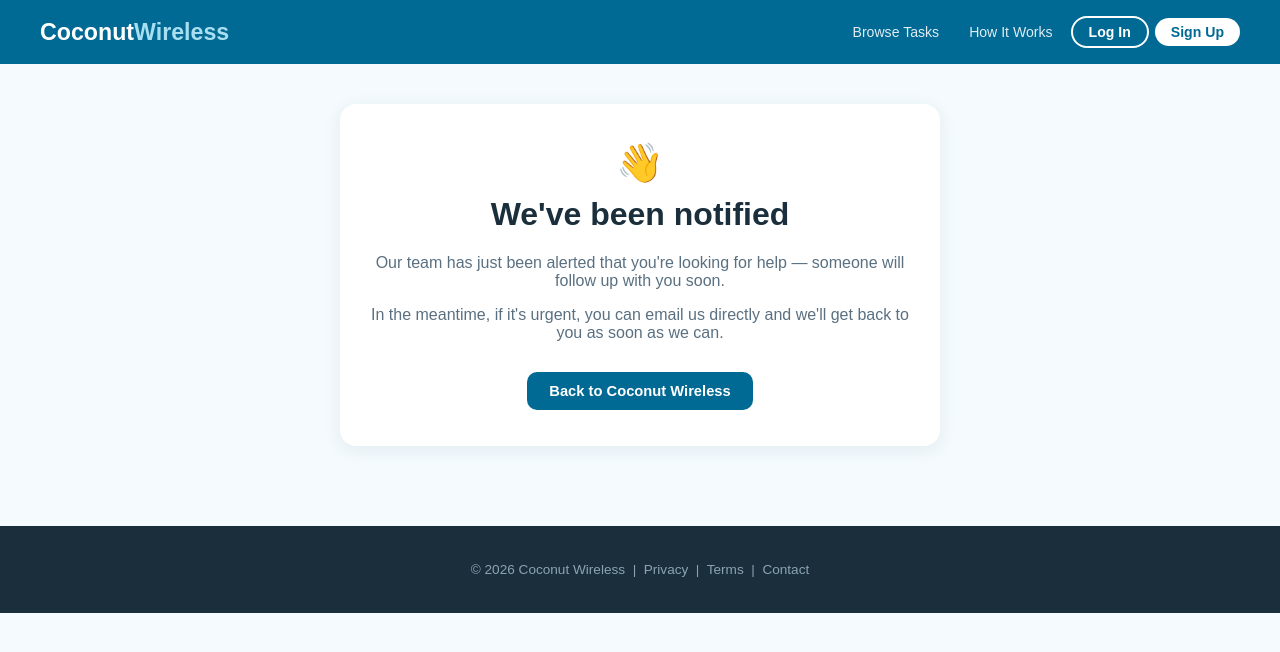
After one commit to cameronmar/tradie-website, a Django app: page /support/ in a window 1280 px wide. The commit adds this page. Shown: the top 652 px of the page. Run offline with Django 5.2, Linux system fonts and the light colour scheme.

Commit message:
Notify admin on support link clicks and new tradie signups
- Add optional ADMIN_EMAIL setting (never required, degrades to a
  logged no-op if unset, so it can never crash the app the way the
  SMTP/ALLOWED_HOSTS production checks did earlier).
- New notify_admin() helper in utils.py, following the same
  best-effort try/except + traceback + Sentry pattern as the other
  notification code.
- Wire up the site's footer "Contact" link (previously a dead href="#"
  placeholder) to actually notify the admin the instant it's clicked,
  then show a simple confirmation page.
- Notify the admin on every new tradie registration, with a direct
  link straight to that tradie's admin approval page.

Co-Authored-By: Claude Sonnet 5 <noreply@anthropic.com>

```diff
--- a/coconut_wireless/settings.py
+++ b/coconut_wireless/settings.py
@@ -231,6 +231,12 @@ if IS_PRODUCTION:
             f'Missing required SMTP environment variables in production: {", ".join(missing_email_vars)}'
         )
 
+# Where operational notifications (support contact clicks, new tradie signups
+# awaiting approval) get sent. Deliberately optional — never required, so
+# forgetting to set it degrades to "no notification sent" rather than
+# crashing the whole app on startup.
+ADMIN_EMAIL = os.environ.get('ADMIN_EMAIL', '').strip()
+
 # ── Observability (optional) ──────────────────────────────────────────────────
 SENTRY_DSN = os.environ.get('SENTRY_DSN', '').strip()
 if SENTRY_DSN:
--- a/marketplace/templates/marketplace/base.html
+++ b/marketplace/templates/marketplace/base.html
@@ -111,7 +111,7 @@ footer a{color:#8ba4b3;text-decoration:none;}
 {% block content %}{% endblock %}
 
 <footer>
-  <p>&copy; 2026 Coconut Wireless &nbsp;|&nbsp; <a href="{% url 'privacy' %}">Privacy</a> &nbsp;|&nbsp; <a href="{% url 'terms' %}">Terms</a> &nbsp;|&nbsp; <a href="#">Contact</a></p>
+  <p>&copy; 2026 Coconut Wireless &nbsp;|&nbsp; <a href="{% url 'privacy' %}">Privacy</a> &nbsp;|&nbsp; <a href="{% url 'terms' %}">Terms</a> &nbsp;|&nbsp; <a href="{% url 'contact_support' %}">Contact</a></p>
 </footer>
 
 {% block scripts %}{% endblock %}
--- /dev/null
+++ b/marketplace/templates/marketplace/support_contact.html
@@ -0,0 +1,15 @@
+{% extends "marketplace/base.html" %}
+{% block title %}Contact – Coconut Wireless{% endblock %}
+{% block meta_description %}Get in touch with the Coconut Wireless team.{% endblock %}
+
+{% block content %}
+<main class="container" style="padding:40px 20px 80px;max-width:640px;">
+  <div class="card" style="text-align:center;padding:36px 24px;">
+    <div style="font-size:2.4rem;margin-bottom:10px;">👋</div>
+    <h1 class="mt-0">We've been notified</h1>
+    <p class="text-muted">Our team has just been alerted that you're looking for help — someone will follow up with you soon.</p>
+    <p class="text-muted">In the meantime, if it's urgent, you can email us directly and we'll get back to you as soon as we can.</p>
+    <a href="{% url 'home' %}" class="btn btn-primary" style="margin-top:14px;display:inline-block;">Back to Coconut Wireless</a>
+  </div>
+</main>
+{% endblock %}
--- a/marketplace/urls.py
+++ b/marketplace/urls.py
@@ -7,6 +7,7 @@ urlpatterns = [
     path('how-it-works/',          views.how_it_works,  name='how_it_works'),
     path('privacy/',               views.privacy,       name='privacy'),
     path('terms/',                 views.terms,         name='terms'),
+    path('support/',               views.contact_support, name='contact_support'),
     # Auth
     path('register/',              views.register_client,  name='register_client'),
     path('register/tradie/',       views.register_tradie,  name='register_tradie'),
--- a/marketplace/utils.py
+++ b/marketplace/utils.py
@@ -611,3 +611,40 @@ def send_welcome_notice(user):
                 sentry_sdk.capture_exception(exc)
             except ImportError:
                 pass
+
+
+def notify_admin(subject, body):
+    """
+    Send an operational notification (support contact click, new tradie
+    pending approval, etc.) to settings.ADMIN_EMAIL. Best-effort and silent
+    if ADMIN_EMAIL isn't configured — this must never break the user-facing
+    request that triggered it.
+    """
+    from django.conf import settings as django_settings
+    from django.core.mail import send_mail
+
+    admin_email = getattr(django_settings, 'ADMIN_EMAIL', '')
+    if not admin_email:
+        print(f'notify_admin: ADMIN_EMAIL not configured, skipping notification: {subject}', flush=True)
+        return False
+
+    try:
+        send_mail(
+            subject, body,
+            getattr(django_settings, 'DEFAULT_FROM_EMAIL', 'noreply@coconutwireless.fj'),
+            [admin_email],
+            fail_silently=False,
+        )
+        return True
+    except Exception as exc:
+        import sys
+        import traceback
+        print(f'notify_admin: send failed: {exc!r}', flush=True)
+        traceback.print_exc()
+        sys.stderr.flush()
+        try:
+            import sentry_sdk
+            sentry_sdk.capture_exception(exc)
+        except ImportError:
+            pass
+        return False
--- a/marketplace/views.py
+++ b/marketplace/views.py
@@ -57,6 +57,7 @@ from .utils import (
     create_platform_fee_for_task,
     get_active_platform_settings,
     get_tradie_billing_summary,
+    notify_admin,
     send_welcome_notice,
 )
 
@@ -138,6 +139,27 @@ def privacy(request):
     return render(request, 'marketplace/privacy.html')
 
 
+def contact_support(request):
+    """
+    Sitewide "Contact" link (footer). Notifies the admin the moment someone
+    clicks it, then shows a simple confirmation — no form to fill in first.
+    """
+    if request.user.is_authenticated:
+        who = f'{request.user.full_name} ({request.user.email}, {request.user.get_role_display()})'
+    else:
+        who = 'Anonymous visitor (not logged in)'
+
+    notify_admin(
+        subject='Support link clicked on Coconut Wireless',
+        body=(
+            f'{who} clicked the Contact/Support link.\n\n'
+            f'Page they came from: {request.META.get("HTTP_REFERER", "unknown")}\n'
+            f'Time: {timezone.now().strftime("%d %B %Y, %H:%M")} UTC'
+        ),
+    )
+    return render(request, 'marketplace/support_contact.html')
+
+
 def healthz(request):
     try:
         with connection.cursor() as cursor:
@@ -215,6 +237,19 @@ def register_tradie(request):
         )
         login(request, user)
         send_welcome_notice(user)
+        try:
+            approve_url = request.build_absolute_uri(
+                reverse('admin:marketplace_tradieprofile_change', args=[user.tradie_profile.pk])
+            )
+        except Exception:
+            approve_url = '(check /admin/marketplace/tradieprofile/)'
+        notify_admin(
+            subject=f'New local pro signup awaiting approval: {user.full_name}',
+            body=(
+                f'{user.full_name} ({user.email}) just registered as a local pro in {user.town}.\n\n'
+                f'Their documents are pending review. Approve or reject here:\n{approve_url}'
+            ),
+        )
         flash.success(request, f'Bula, {user.first_name}! Your local pro account is created and pending document verification.')
         return redirect('tradie_dashboard')
     return render(request, 'marketplace/register_tradie.html', {
```
Also changed, not shown: 1 other file.
